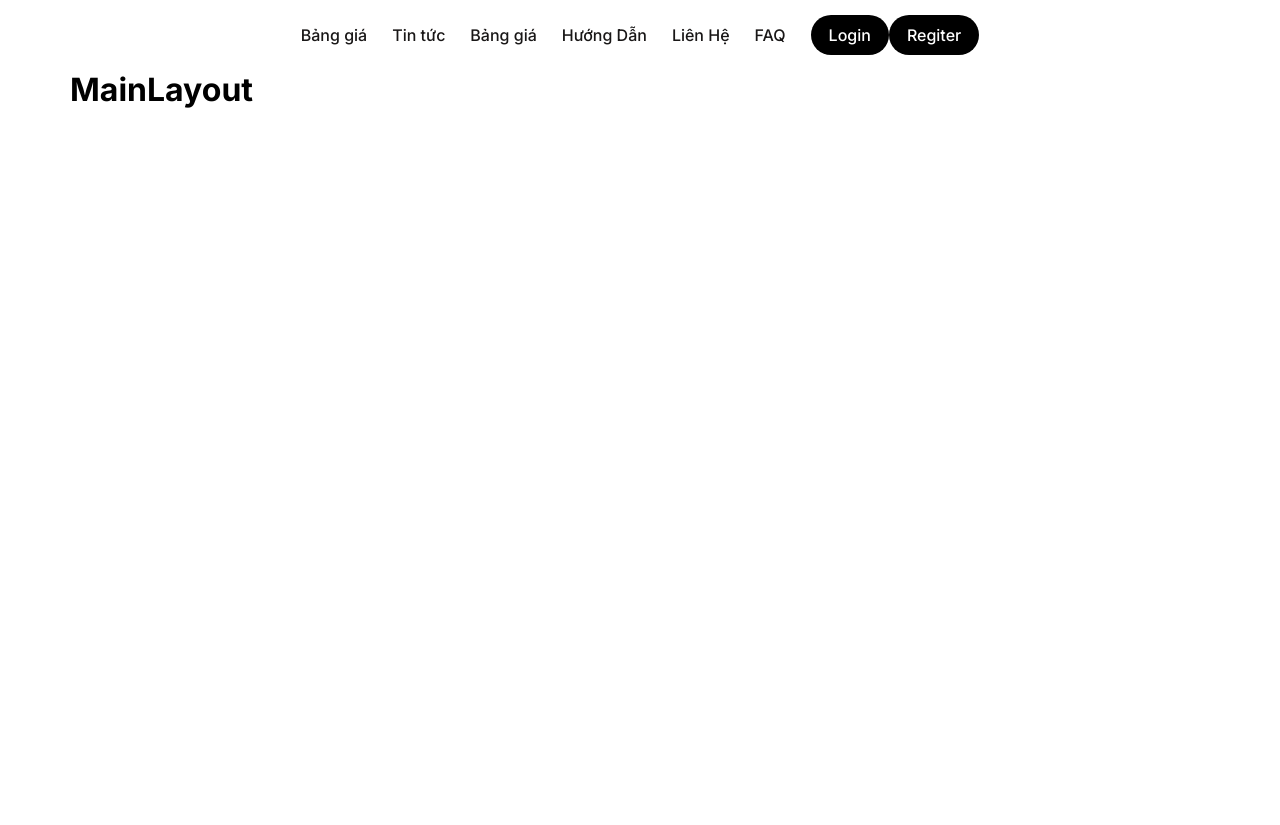
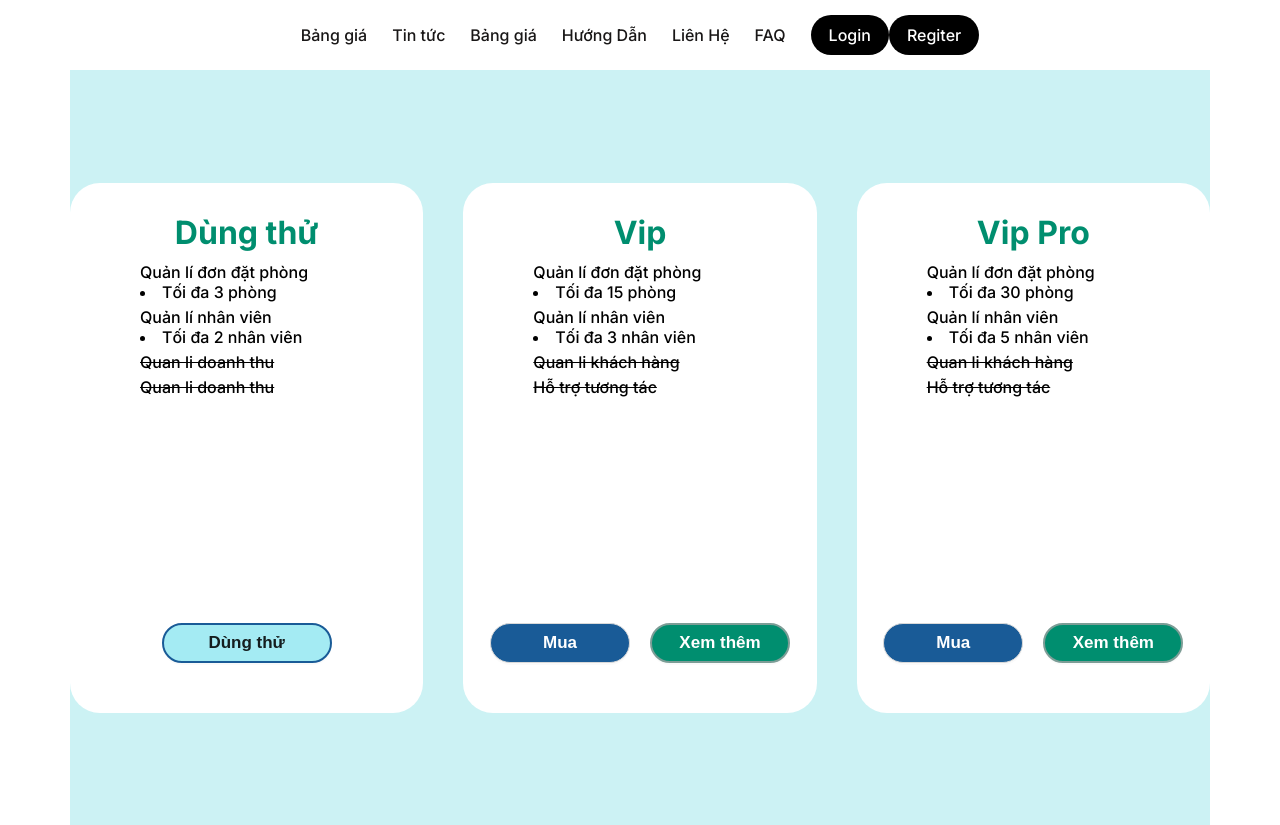
Before and after one commit to TaiNguyen00/lionscustomer, a React (Vite) app: page / in a window 1280 px wide. Before the commit the page ends 800 px from the top, so only its background shows below. Built offline with nearby package versions, Linux system fonts and the light colour scheme.

Commit message:
Done Component Package

```diff
--- /dev/null
+++ b/src/components/Package/ButtonPackage/ButtonPackage.jsx
@@ -0,0 +1,21 @@
+import clsx from 'clsx'
+import React from 'react'
+import style from '../style.module.scss'
+import { Button } from 'antd'
+
+const ButtonPackage = ({ Packages }) => {
+    return (
+        <div className={clsx(style.button_package)}>
+            {Packages.btn ? (
+                <Button className={clsx(style.button_free)}>Dùng thử</Button>
+            ) : (
+                <div className={clsx(style.button_group)}>
+                    <Button className={clsx(style.button_buy)}>Mua</Button>
+                    <Button className={clsx(style.button_seemode)}>Xem thêm</Button>
+                </div>
+            )}
+        </div>
+    )
+}
+
+export default ButtonPackage
--- /dev/null
+++ b/src/components/Package/Package.jsx
@@ -0,0 +1,66 @@
+import clsx from 'clsx'
+import React from 'react'
+import style from './style.module.scss'
+import ButtonPackage from './ButtonPackage/ButtonPackage'
+
+const Package = () => {
+    const Packages = [
+        {
+            title: 'Dùng thử',
+            quantityRoom: 3,
+            quantityStaff: 2,
+            btn: true,
+            limit: [
+                'Quan li doanh thu',
+                'Quan li doanh thu',
+            ]
+        },
+        {
+            title: 'Vip',
+            quantityRoom: 15,
+            quantityStaff: 3,
+            btn: false,
+            limit: [
+                'Quan li khách hàng',
+                'Hỗ trợ tương tác',
+            ]
+        },
+        {
+            title: 'Vip Pro',
+            quantityRoom: 30,
+            quantityStaff: 5,
+            btn: false,
+            limit: [
+                'Quan li khách hàng',
+                'Hỗ trợ tương tác',
+            ]
+        },
+    ]
+    return (
+        <div className={clsx(style.container)}>
+            {Packages.map((pk, inx) => (
+                <div key={inx} className={clsx(style.package)}>
+                    <h1 className={clsx(style.title)}>{pk.title}</h1>
+                    <div className={clsx(style.package_info)}>
+                        <span>Quản lí đơn đặt phòng</span>
+                        <li className={clsx(style.package_info_text)}>
+                            Tối đa {pk.quantityRoom} phòng
+                        </li>
+                        <span>Quản lí nhân viên</span>
+                        <li className={clsx(style.package_info_text)}>
+                            Tối đa {pk.quantityStaff} nhân viên
+                        </li>
+                        {pk.limit ? (
+                            pk.limit.map((item, index) => (
+                                <li className={clsx(style.package_limit)} key={index}>{item}</li>
+                            ))
+                        ) : null}
+                    </div>
+                    <ButtonPackage Packages={pk} />
+                </div>
+            ))}
+        </div>
+    )
+}
+
+export default Package
--- /dev/null
+++ b/src/components/Package/style.module.scss
@@ -0,0 +1,89 @@
+.container {
+    height: 755px;
+    background-color: #CCF2F4;
+    display: grid;
+    grid-template-columns: 1fr 1fr 1fr;
+    gap: 40px;
+    align-items: center;
+}
+
+.package {
+    height: 530px;
+    border-radius: 30px;
+    background: #FFFFFF;
+    position: relative;
+    border-radius: 30px;
+}
+
+.title {
+    text-align: center;
+    padding: 30px 0 10px 0;
+    font-weight: 700;
+    color: #008E6F;
+}
+
+.package_info {
+    padding: 0 70px;
+}
+
+.package_info_text {
+    text-decoration: solid;
+    margin-bottom: 5px;
+}
+
+.package_limit {
+    margin-top: 5px;
+    list-style: none;
+    text-decoration: line-through;
+}
+
+// button package
+.button_package {
+    display: flex;
+    justify-content: center;
+}
+
+.button_free {
+    min-height: 40px;
+    min-width: 170px;
+    font-size: 17px;
+    font-weight: 700;
+    font-family: Arial, Helvetica, sans-serif;
+    border-radius: 20px;
+    border: 2.5px solid #195B97;
+    background-color: #A4EBF3;
+    position: absolute;
+    bottom: 50px;
+}
+
+.button_group {
+    display: grid;
+    grid-template-columns: 1fr 1fr;
+    gap: 20px;
+    position: absolute;
+    bottom: 50px;
+}
+
+.button_buy {
+    min-height: 40px;
+    min-width: 140px;
+    font-size: 17px;
+    font-weight: 700;
+    font-family: Arial, Helvetica, sans-serif;
+    border-radius: 20px;
+    color: white;
+    border: 2.5 solid #7C9D96;
+    background-color: #195B97;
+}
+
+.button_seemode {
+    min-height: 40px;
+    min-width: 140px;
+    font-size: 17px;
+    font-weight: 700;
+    font-family: Arial, Helvetica, sans-serif;
+    border-radius: 20px;
+    color: white;
+    border: 2.5px solid #7C9D96;
+    background-color: #008E6F;
+}
--- a/src/layouts/MainLayout/index.jsx
+++ b/src/layouts/MainLayout/index.jsx
@@ -1,12 +1,13 @@
 import InnerContent from "~/components/InnerContent";
 import HeaderMain from "./HeaderMain";
+import Package from "../../components/Package/Package";
 
 const Mainlayout = () => {
   return (
     <div>
       <HeaderMain />
       <InnerContent>
-        <h1>MainLayout</h1>
+        <Package />
       </InnerContent>
     </div>
   );
```
